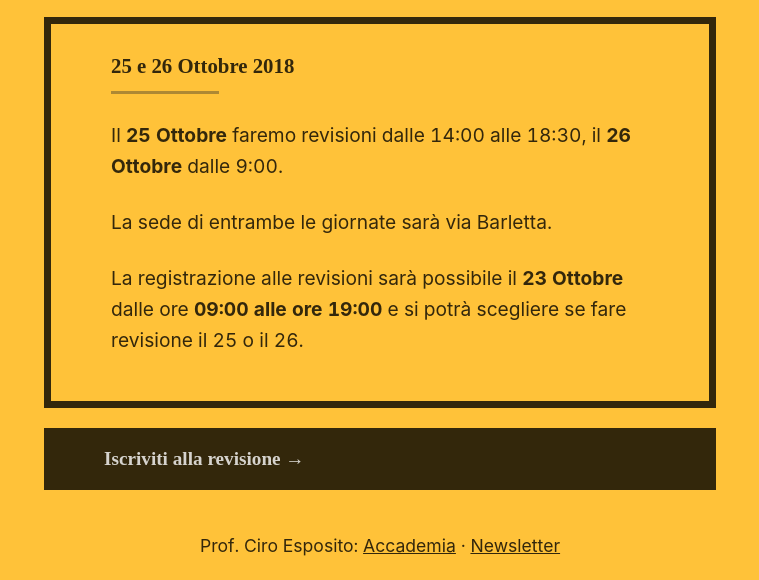
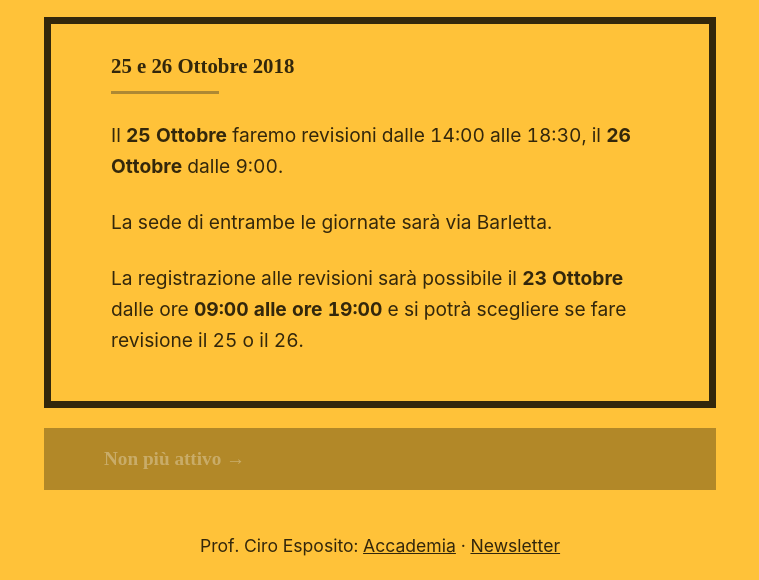
Before and after one commit to cirox/Revisioni, a plain HTML site: page index.html in a window 1280 px wide. Shown: the part 220-800 px from the top of the page, without its empty margins (260-1019 px from the left). Drawn offline with Linux system fonts and the light colour scheme; a web font is replaced by a local one.

Commit message:
Chiusura revisioni 25-26 Ottobre

```diff
--- a/index.html
+++ b/index.html
@@ -24,7 +24,7 @@
 					<p>La sede di entrambe le giornate sarà via Barletta.</p>
 					<p>La registrazione alle revisioni sarà possibile il <strong>23 Ottobre</strong> dalle ore <strong>09:00 alle ore 19:00</strong> e si potrà scegliere se fare revisione il 25 o il 26.</p><br>
 			    </div>
-			    <a href="https://cirox.typeform.com/to/st3dlK">Iscriviti alla revisione →</a>
+			    <a href="#" class="disable">Non più attivo →</a>
 			  </div>
 			</div>
 
```
